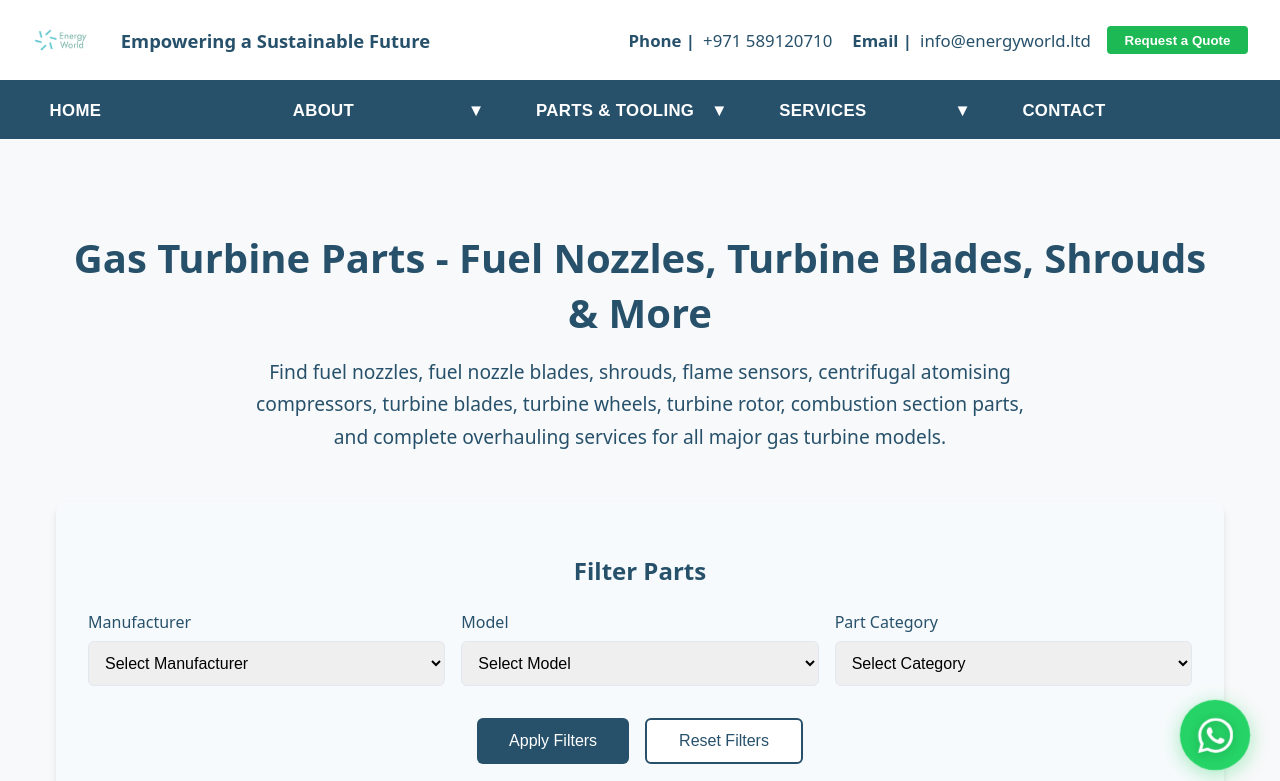
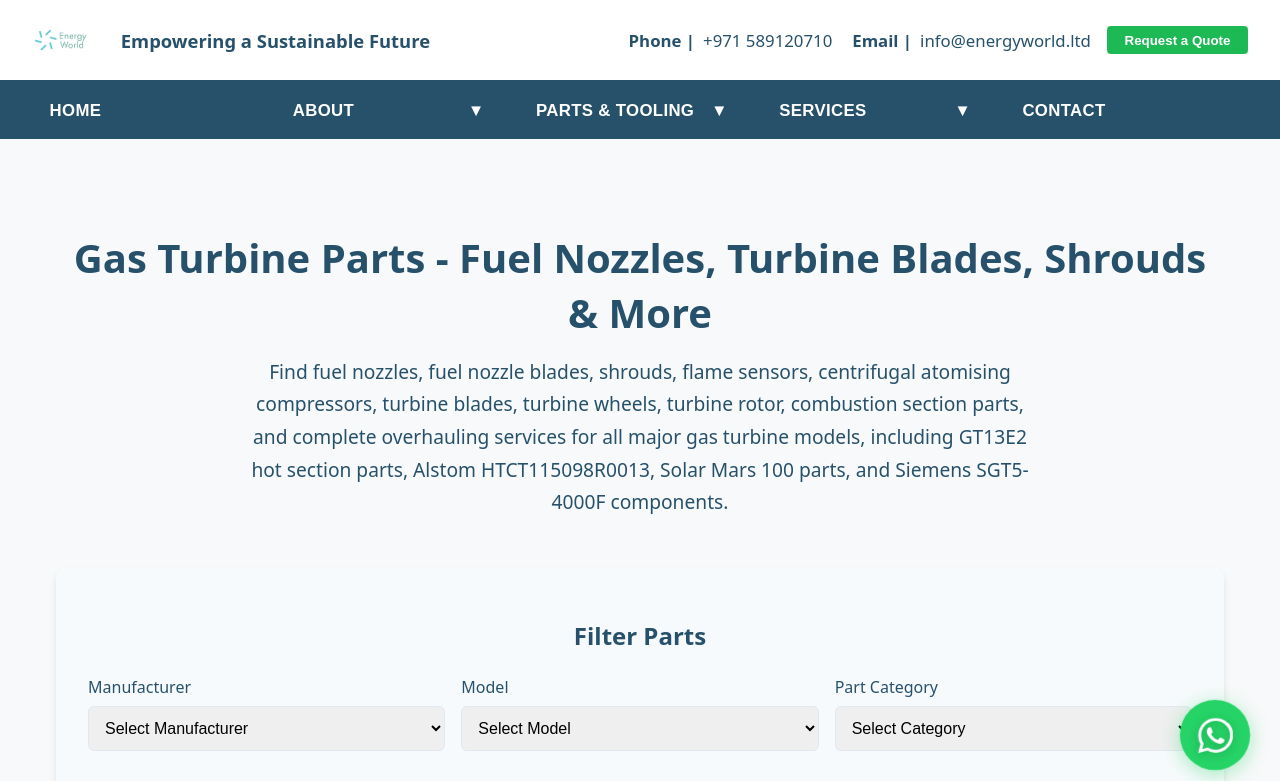
Before and after one commit to aeroedgetechnologies/evolution, a Next.js app: page /parts-tooling/part-finder in a window 1280 px wide. Shown: the top 781 px of the page. Built offline with nearby package versions, Linux system fonts and the light colour scheme.

Commit message:
Update page.tsx

```diff
--- a/app/parts-tooling/part-finder/page.tsx
+++ b/app/parts-tooling/part-finder/page.tsx
@@ -110,7 +110,7 @@
           Gas Turbine Parts - Fuel Nozzles, Turbine Blades, Shrouds & More
         </h1>
         <p style={{ fontSize: '1.2rem', color: '#27516b', maxWidth: '800px', margin: '0 auto' }}>
-          Find fuel nozzles, fuel nozzle blades, shrouds, flame sensors, centrifugal atomising compressors, turbine blades, turbine wheels, turbine rotor, combustion section parts, and complete overhauling services for all major gas turbine models.
+          Find fuel nozzles, fuel nozzle blades, shrouds, flame sensors, centrifugal atomising compressors, turbine blades, turbine wheels, turbine rotor, combustion section parts, and complete overhauling services for all major gas turbine models, including GT13E2 hot section parts, Alstom HTCT115098R0013, Solar Mars 100 parts, and Siemens SGT5-4000F components.
         </p>
       </div>
 
```
